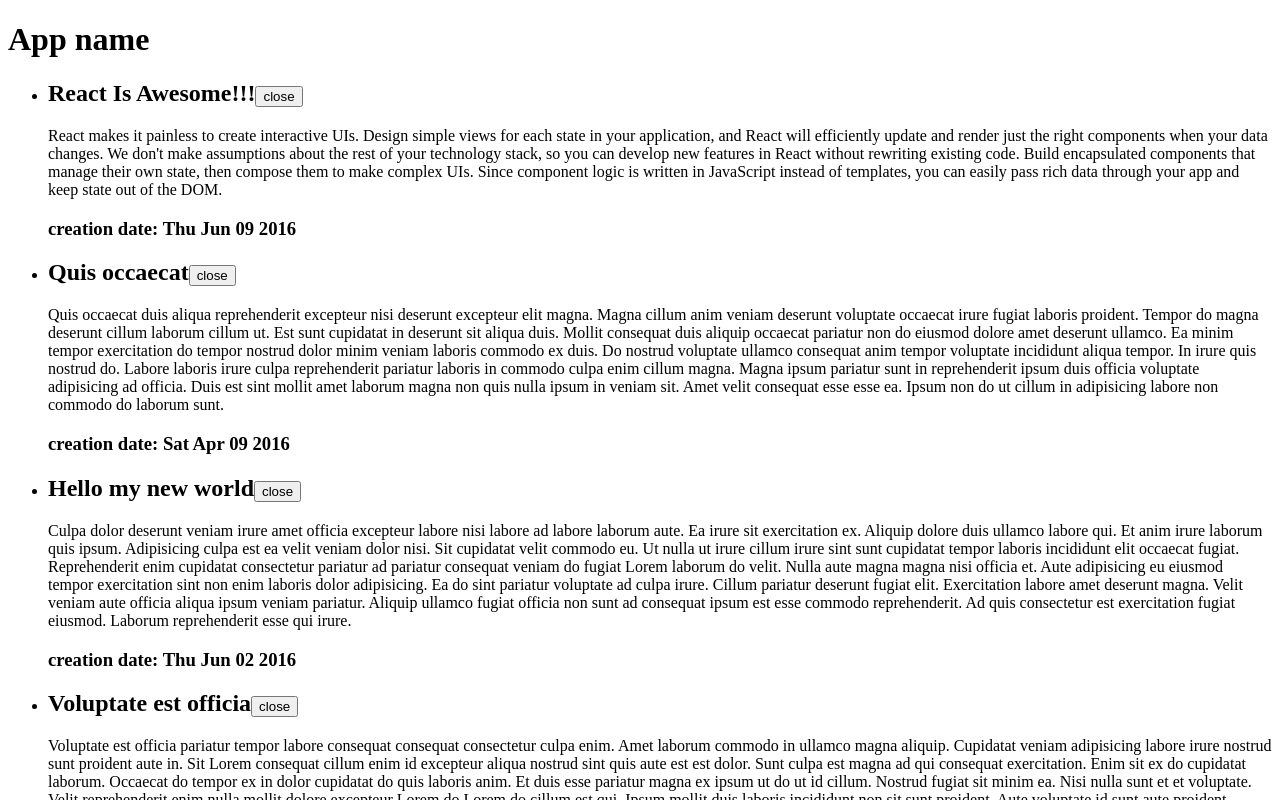
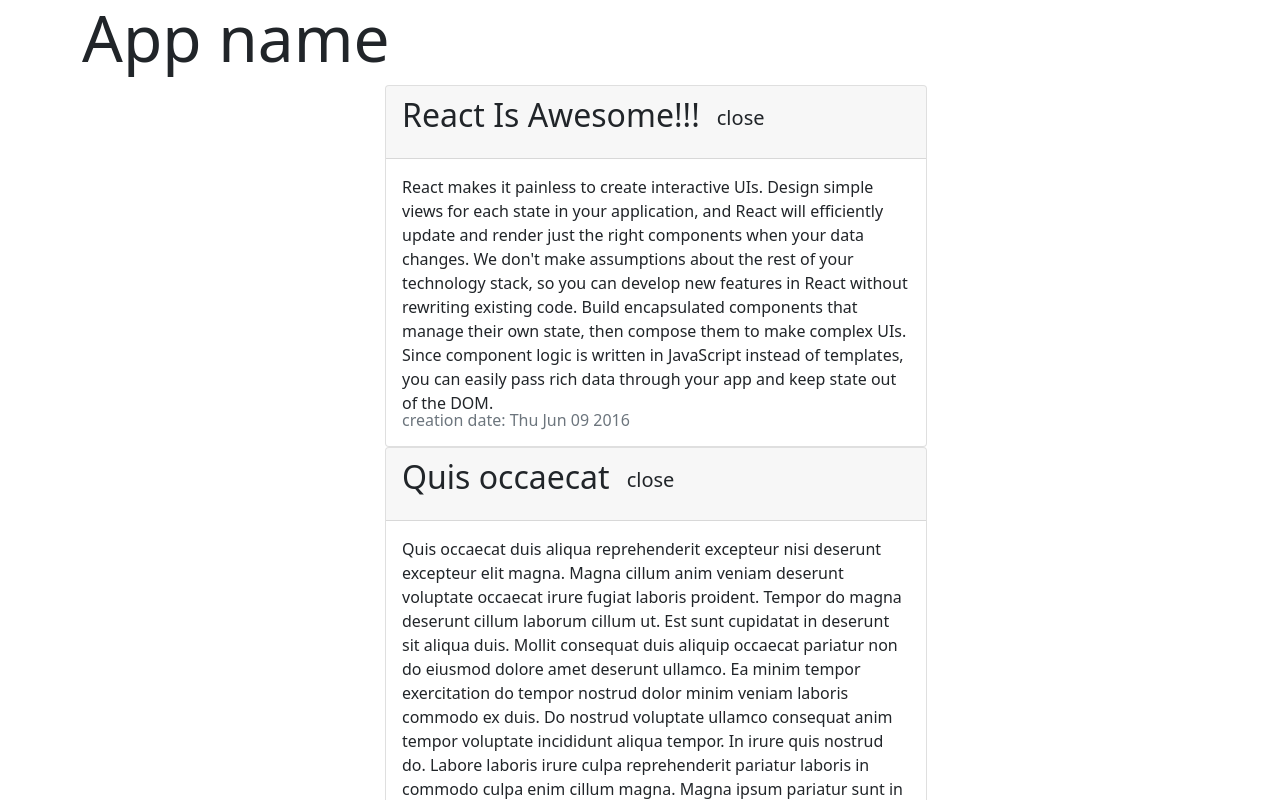
Before and after one commit to PolinaDegtyareva/screencasts_react, a React (Create React App) app: page / in a window 1280 px wide. Shown: the top 800 px of the page. Built offline with nearby package versions, Linux system fonts and the light colour scheme.

Commit message:
bootstrap

```diff
--- a/package.json
+++ b/package.json
@@ -6,7 +6,9 @@
     "@testing-library/jest-dom": "^5.16.4",
     "@testing-library/react": "^13.3.0",
     "@testing-library/user-event": "^13.5.0",
+    "bootstrap": "^5.1.3",
     "react": "^18.2.0",
+    "react-bootstrap": "^2.4.0",
     "react-dom": "^18.2.0",
     "react-scripts": "5.0.1",
     "web-vitals": "^2.1.4"
--- a/src/components/App.js
+++ b/src/components/App.js
@@ -1,11 +1,14 @@
 import React from 'react'
 import ArticleList from './ArticleList'
 import articles from '../fixtures'
+import 'bootstrap/dist/css/bootstrap.css'
 
 function App() {
     return (
-        <div>
-            <h1>App name</h1>
+        <div className="container">
+            <div className="jumbotron">
+                 <h1 className="display-3">App name</h1>
+            </div>
             <ArticleList articles = {articles} />
         </div>
     )
--- a/src/components/Article.js
+++ b/src/components/Article.js
@@ -7,18 +7,24 @@
 
     render() {
         const {article} = this.props
-        console.log('---', this.props)
-        const body = this.state.isOpen && <section>{article.text}</section>
+
+        const body = this.state.isOpen && <section className="card-text">{article.text}</section>
         return (
-            <div>
+            <div className="card mx-auto" style={{width: '50%'}}>
+                <div className="card-header">
                     <h2>
                         {article.title}
-                    <button onClick={this.handleClick}>
+                        <button onClick={this.handleClick} className="btn bth-primary btn-lg float-right">
                             {this.state.isOpen ? 'close' : 'open'}
                         </button>
                     </h2>
+                </div>
+                <div className="card-body">
                     {body}
-                <h3>creation date: {(new Date(article.date)).toDateString()}</h3>
+                    <h6 className="card-subtitle text-muted">
+                        creation date: {(new Date(article.date)).toDateString()}
+                    </h6>
+                </div>
             </div>
         )
     }
@@ -26,9 +32,8 @@
     handleClick = () => {
         console.log('---', 'clicked')
         this.setState({
-            isOpen:!this.state.isOpen
+            isOpen: !this.state.isOpen
         })
     }
 }
-
 export default Article
--- a/src/components/ArticleList.js
+++ b/src/components/ArticleList/index.js
@@ -1,9 +1,12 @@
 import React from 'react'
-import Article from './Article'
+import Article from '../Article'
+import './style.css'
 
 export default function ArticleList({ articles }) {
     const articleElements = articles.map(article =>
-    <li key = {article.id}><Article article = {article}/></li>
+        <li key = {article.id} className="article-list__li">
+            <Article article = {article}/>
+        </li>
     )
     return (
         <ul>
--- /dev/null
+++ b/src/components/ArticleList/style.css
@@ -0,0 +1,3 @@
+.article-list__li{
+    list-style: none;
+}
```
Also changed, not shown: 1 other file (tests, documents, lock files or other folders). Lines whose indentation alone changed are shown as unchanged.
